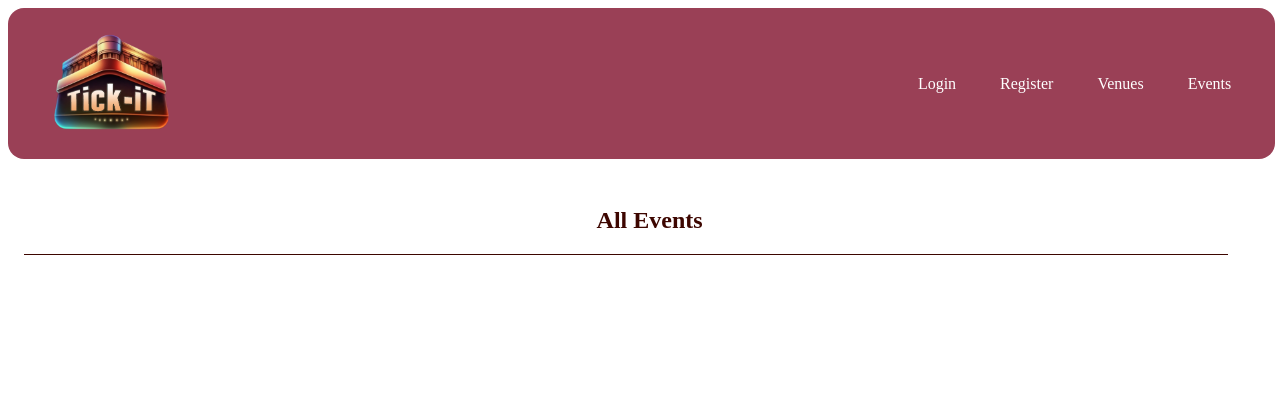
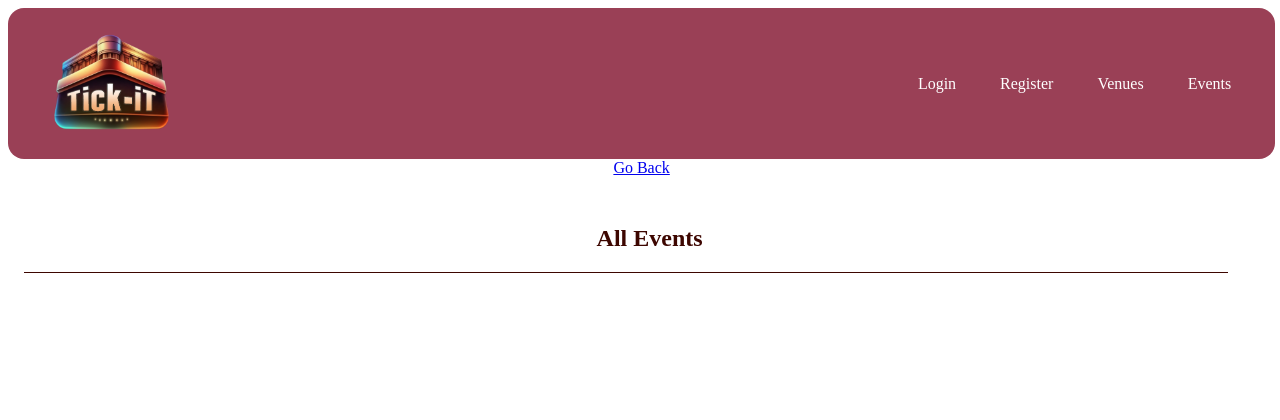
Before and after one commit to nezcodin/Tick-iT-Hackathon, a Django app: page /events/ in a window 1280 px wide. Shown: the top 420 px of the page. Run offline with Django 4.2, Linux system fonts and the light colour scheme; data that the repository does not hold is empty.

Commit message:
added back button to all pages

```diff
--- a/tickit_project/tickit/templates/event_details.html
+++ b/tickit_project/tickit/templates/event_details.html
@@ -7,6 +7,7 @@
     <link rel="stylesheet" href="{% static 'event_details.css' %}" />
   </head>
   <body>
+    <a href="{% url 'events_list_view' %}">Go Back</a>
     <div class='event-details-container'>
         <h2>Event Details</h2>
         <div class='event-details-header'>
--- a/tickit_project/tickit/templates/events.html
+++ b/tickit_project/tickit/templates/events.html
@@ -3,6 +3,7 @@
 <html>
   {% block content %}
   <body>
+    <a href="{% url 'home' %}">Go Back</a>
     <h2 class="event-title">All Events</h2>
     <hr class="event-line">
     <div class="events-container">
--- a/tickit_project/tickit/templates/register.html
+++ b/tickit_project/tickit/templates/register.html
@@ -6,6 +6,7 @@
     <link rel="stylesheet" href="{% static 'register.css' %}" />
   </head>
   <body>
+    <a href="{% url 'home' %}">Go Back</a>
     <div class='register'>
       <h2>Register a new account</h2>
       <form method="post" action="{% url 'register' %}" class='form'>
--- a/tickit_project/tickit/templates/registration/login.html
+++ b/tickit_project/tickit/templates/registration/login.html
@@ -6,6 +6,8 @@
     <link rel="stylesheet" href="{% static 'login.css' %}" />
   </head>
   <body>
+    <a href="{% url 'home' %}">Go Back</a>
+
     <div class='login'>
       {% if form.errors %}
         <p>Your username and password didn't match. Please try again.</p>
--- a/tickit_project/tickit/templates/venues.html
+++ b/tickit_project/tickit/templates/venues.html
@@ -7,7 +7,7 @@
   </head>
   {% block content %}
   <body>
-
+    <a href="{% url 'home' %}">Go Back</a>
     <h2 class="title">All Venues</h2>
     <hr class="line"></hr>
 
```
